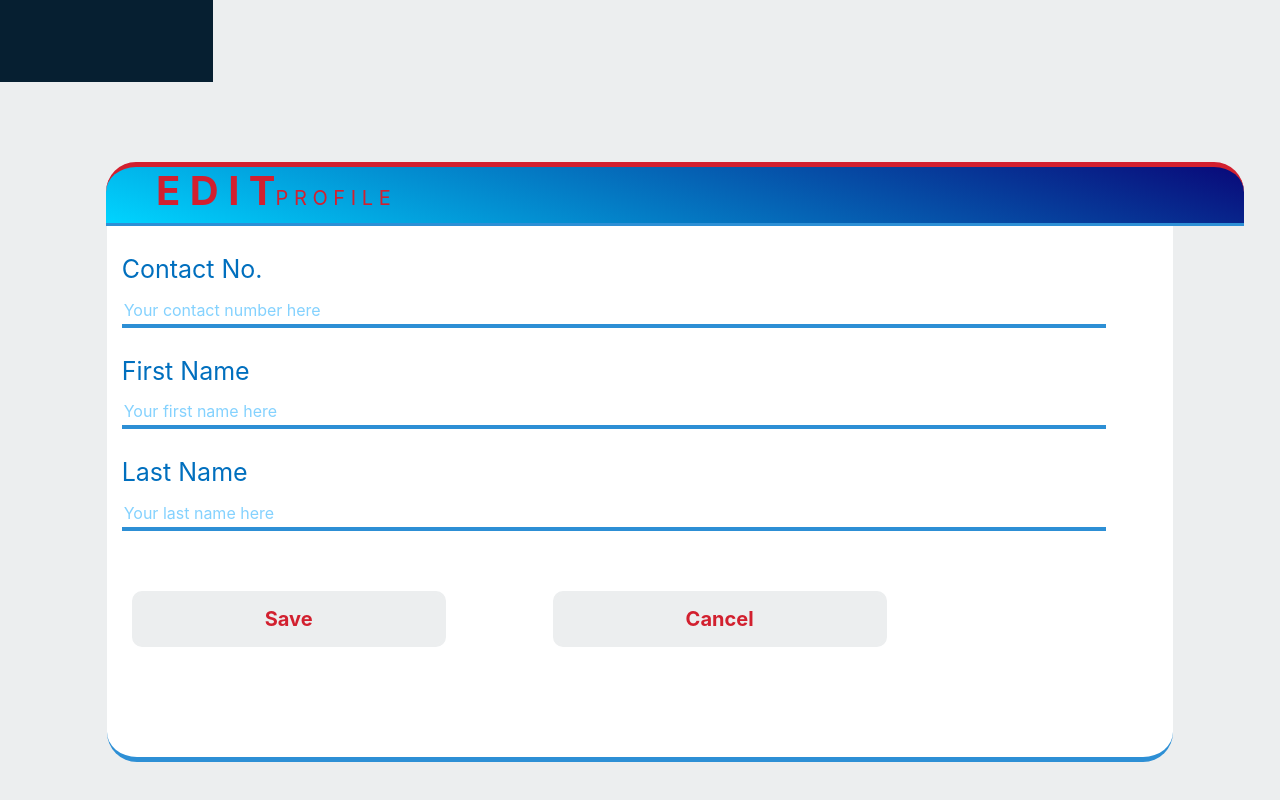
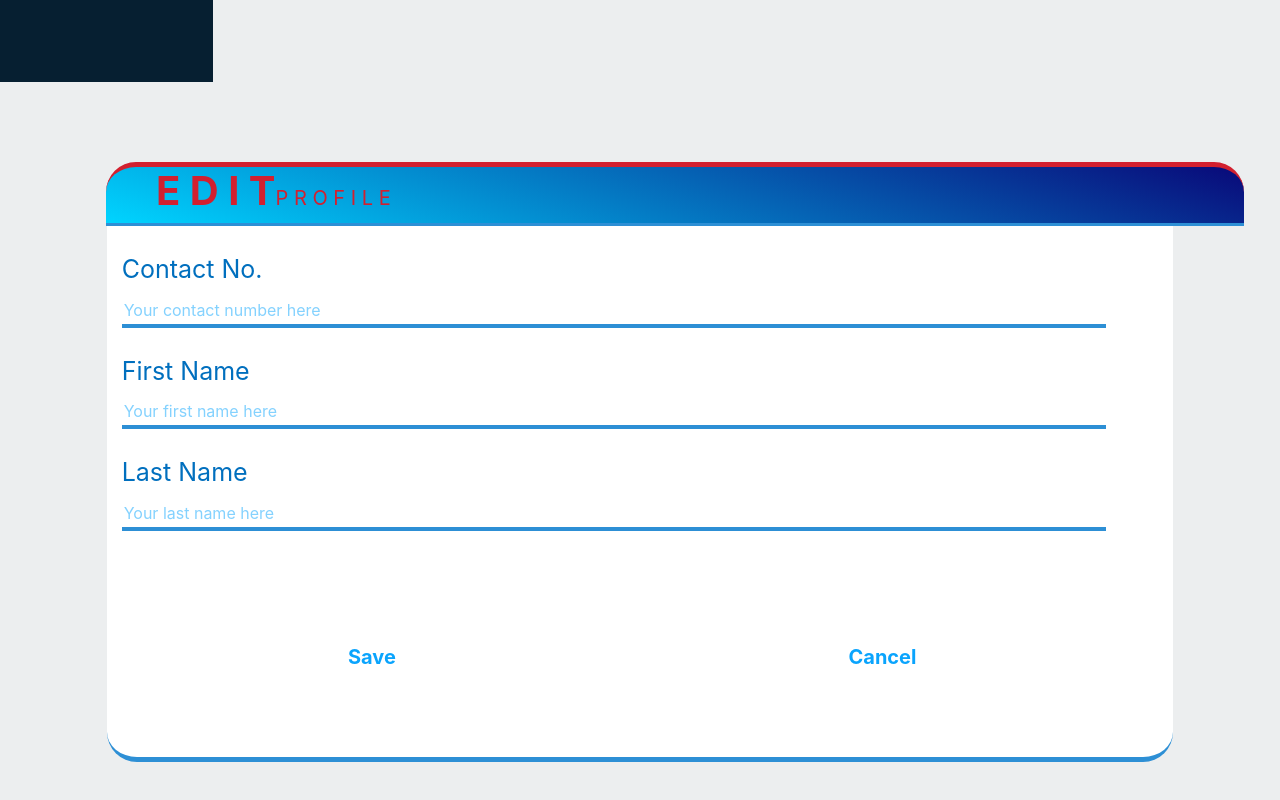
Before and after one commit to AhmedFarhan252/EMRS, a React (Create React App) app in the folder frontend/: page /edit-profile in a window 1280 px wide. Shown: the part 718-1518 px from the top of the page. Built offline with nearby package versions, Linux system fonts and the light colour scheme; no server answers.

Commit message:
Add files via upload
color corrections

```diff
--- a/frontend/src/css/edit-profile.css
+++ b/frontend/src/css/edit-profile.css
@@ -15,9 +15,9 @@ input[type="text"]:focus {
 	color: rgba(8, 163, 253, 0.993);
 	transition-duration: 0.4s;
 	font-weight: bold;
-	margin: 97px;
+	margin: 9%;
 }
 .BtnStyle:hover {
-	background-color: rgba(8, 163, 253, 0.993);
+	background-color: rgba(9, 154, 238, 0.993);
 	color: white;
 }
--- a/frontend/src/css/registration.css
+++ b/frontend/src/css/registration.css
@@ -5,21 +5,21 @@ input[type="text"]:focus {
 	color: rgba(8, 163, 253, 0.993);
 	opacity: 0.5;
 }
-.BtnStyle {
-	padding: 10px 130px;
-	font-size: 20px;
+.ButtonStyle {
+	margin-top: 10%;
+	margin-left: 15%;
+	padding: 3% 25%;
+	font-size: 1.5em;
 	background-color: #eceeef;
 	border: solid #eceeef;
 	border-radius: 10px;
-	color: #d2202f;
 	transition-duration: 0.4s;
 	font-weight: bold;
-	margin-left: 10px;
-	margin-top: 60px;
+	color: #006fbe;
 }
-.BtnStyle:hover {
-	background-color: #d2202f;
-	color: white;
+.ButtonStyle:hover {
+	background-color: #006fbe;
+	color: #ffffff;
 }
 .ArrowStyle {
 	position: relative;
```
